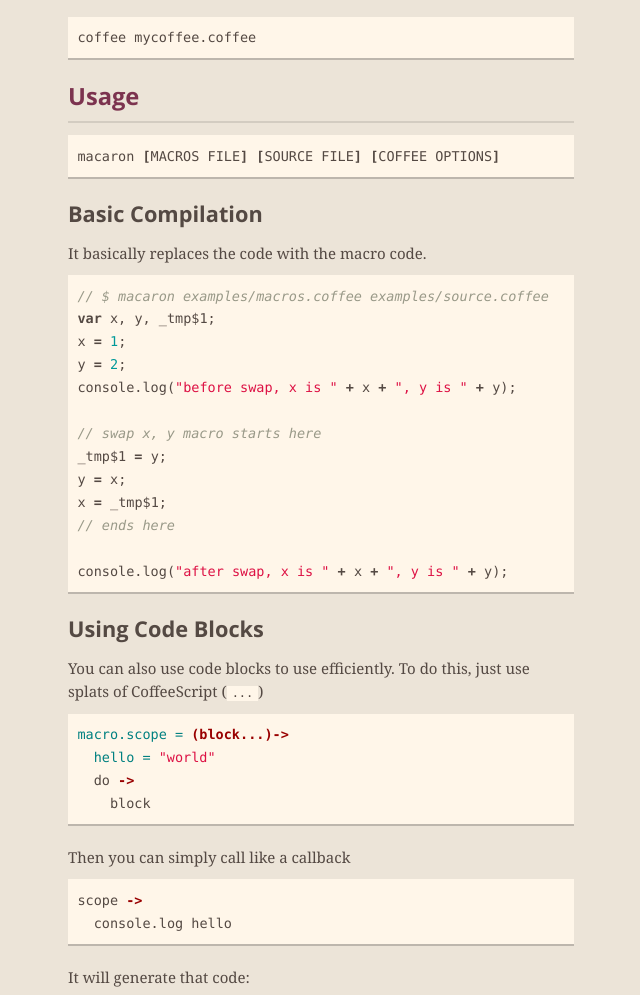
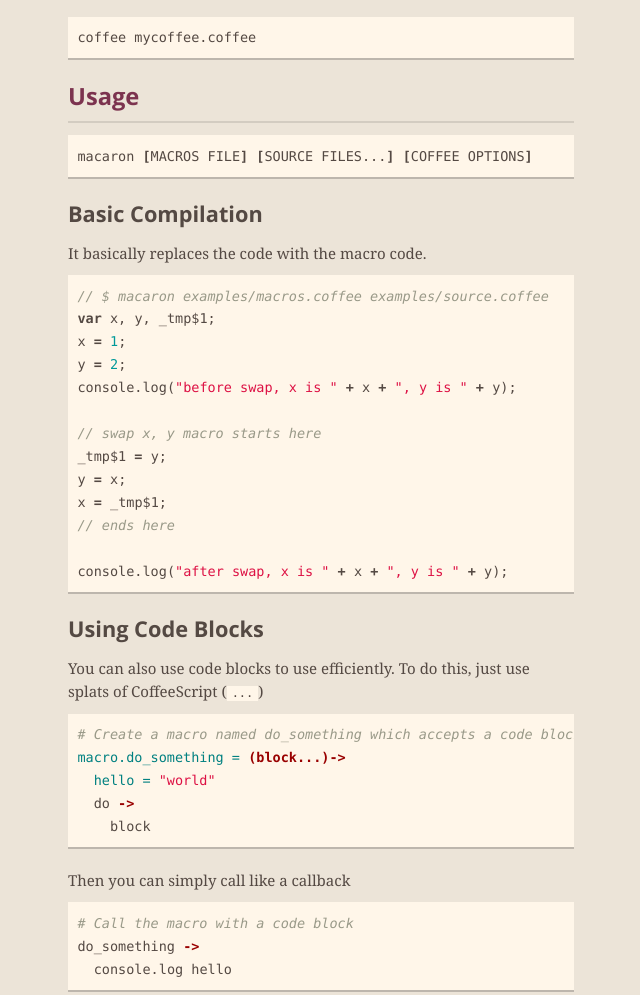
Before and after one commit to f/macaron, a plain HTML site: page index.html in a window 1280 px wide. Shown: the part 1243-2238 px from the top of the page, without its empty margins (319-959 px from the left). Drawn offline with nearby package versions, Linux system fonts and the light colour scheme.

```diff
--- a/index.html
+++ b/index.html
@@ -102,7 +102,7 @@
 <h2>
 <a name="usage" class="anchor" href="#usage"><span class="octicon octicon-link"></span></a>Usage</h2>
 
-<div class="highlight highlight-bash"><pre>macaron <span class="o">[</span>MACROS FILE<span class="o">]</span> <span class="o">[</span>SOURCE FILE<span class="o">]</span> <span class="o">[</span>COFFEE OPTIONS<span class="o">]</span>
+<div class="highlight highlight-bash"><pre>macaron <span class="o">[</span>MACROS FILE<span class="o">]</span> <span class="o">[</span>SOURCE FILES...<span class="o">]</span> <span class="o">[</span>COFFEE OPTIONS<span class="o">]</span>
 </pre></div>
 
 <h3>
@@ -131,7 +131,8 @@
 <p>You can also use code blocks to use efficiently. To do this, just use splats
 of CoffeeScript (<code>...</code>)</p>
 
-<div class="highlight highlight-coffeescript"><pre><span class="nv">macro.scope = </span><span class="nf">(block...)-&gt;</span>
+<div class="highlight highlight-coffeescript"><pre><span class="c1"># Create a macro named do_something which accepts a code block</span>
+<span class="nv">macro.do_something = </span><span class="nf">(block...)-&gt;</span>
   <span class="nv">hello = </span><span class="s">"world"</span>
   <span class="nx">do</span> <span class="nf">-&gt;</span>
     <span class="nx">block</span>
@@ -139,7 +140,8 @@
 
 <p>Then you can simply call like a callback</p>
 
-<div class="highlight highlight-coffeescript"><pre><span class="nx">scope</span> <span class="nf">-&gt;</span>
+<div class="highlight highlight-coffeescript"><pre><span class="c1"># Call the macro with a code block</span>
+<span class="nx">do_something</span> <span class="nf">-&gt;</span>
   <span class="nx">console</span><span class="p">.</span><span class="nx">log</span> <span class="nx">hello</span>
 </pre></div>
 
```
Also changed, not shown: params.json (+1 -1 lines).
